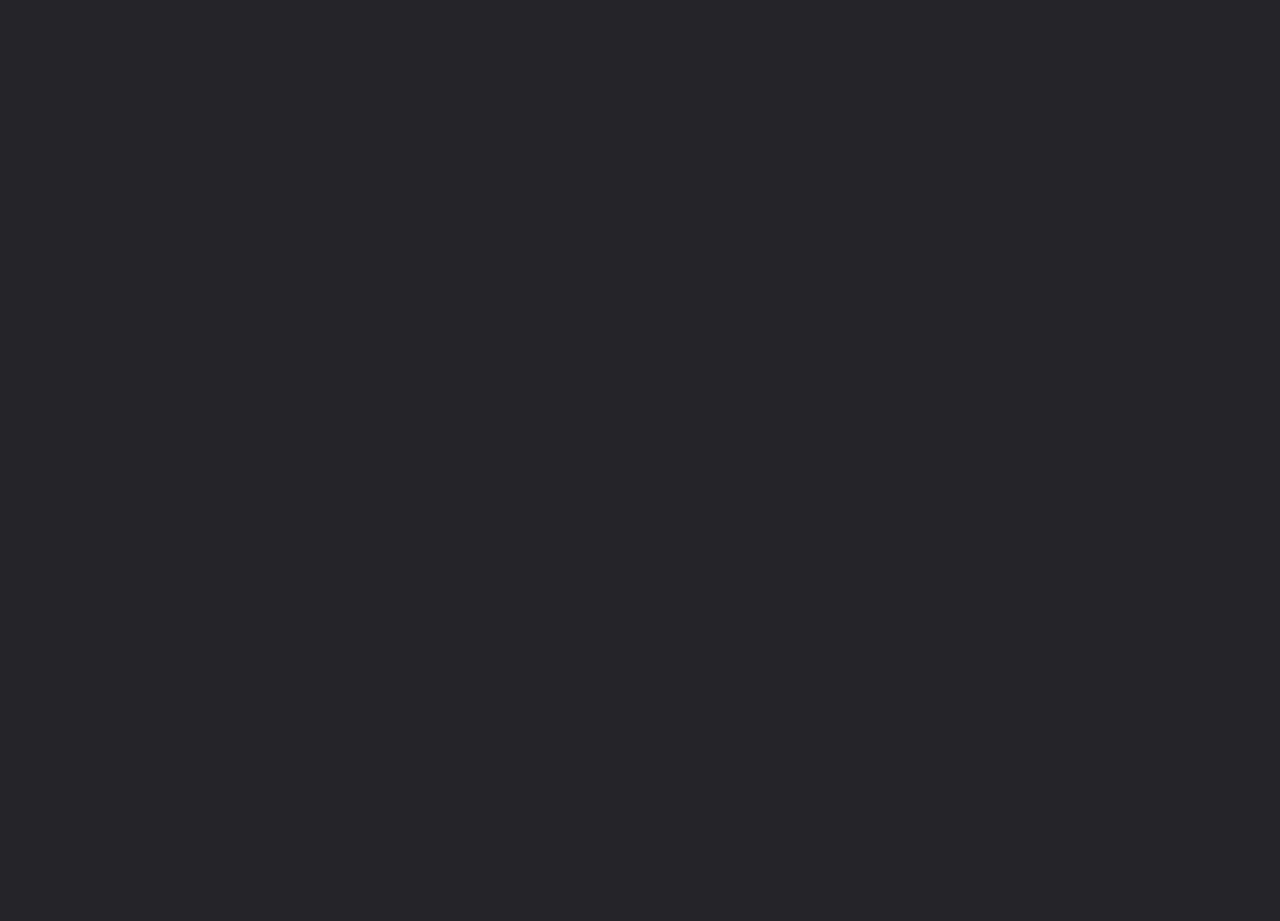
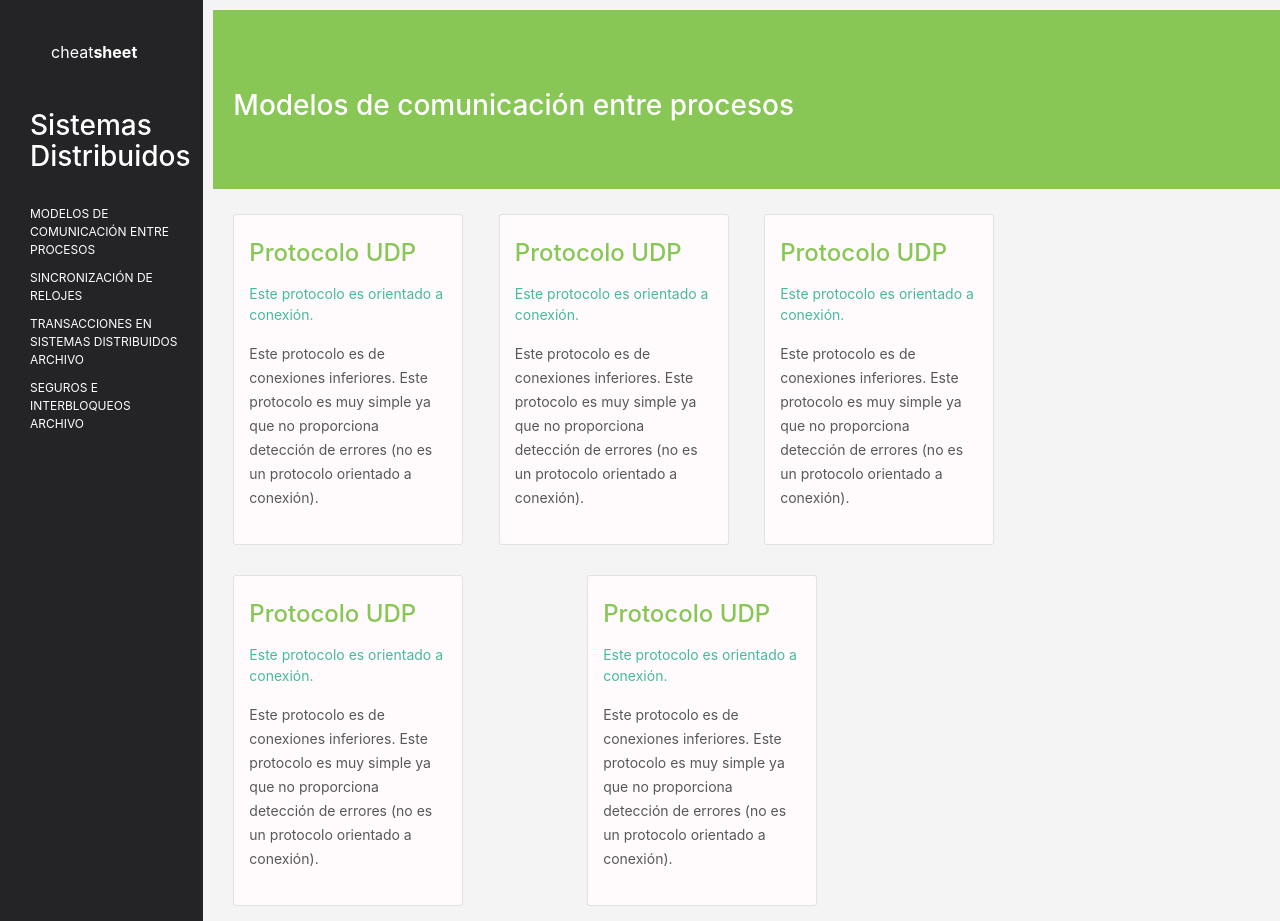
Before and after one commit to codeams/cheat-sheet-client, a Vue app: page /#/topic/1 in a window 1280 px wide. Before the commit the page ends 800 px from the top, so only its background shows below. Built offline with nearby package versions, Linux system fonts and the light colour scheme.

Commit message:
Implement templates as components

```diff
--- a/src/config/router.js
+++ b/src/config/router.js
@@ -1,15 +1,32 @@
 import Vue from 'vue'
 import Router from 'vue-router'
 import Login from '@/spa/Login'
+import Topic from '@/spa/Topic'
+import Form from '@/spa/Form'
 
 Vue.use(Router)
 
 export default new Router({
   routes: [
     {
+      path: '/',
+      name: 'root',
+      beforeEnter: (to, from, next) => next('/topic/1')
+    },
+    {
       path: '/login',
       name: 'Login',
       component: Login
+    },
+    {
+      path: '/topic/:id',
+      name: 'Topic',
+      component: Topic
+    },
+    {
+      path: '/form/:id',
+      name: 'Form',
+      component: Form
     }
   ]
 })
--- /dev/null
+++ b/src/shared-components/Sidebar.vue
@@ -0,0 +1,64 @@
+<template lang='html'>
+  <div class="col-sm-2">
+    <div class="sidebar">
+      <div class="sidebar--brand">
+        <i class="fa fa-sticky-note-o" style="font-size:25px;"
+          aria-hidden="true"></i>
+        <p>cheat<strong>sheet</strong></p>
+      </div>
+
+      <h3 class="sidebar--subject">Sistemas Distribuidos</h3>
+
+      <div class="sidebar--list">
+        <ul class="topic--list">
+          <li>
+            <a href="topic.php">
+              Modelos de comunicación entre procesos
+            </a>
+          </li>
+          <li>Sincronización de relojes</li>
+          <li>Transacciones en Sistemas Distribuidos Archivo</li>
+          <li>Seguros e interbloqueos Archivo</li>
+        </ul>
+      </div>
+    </div>
+  </div>
+</template>
+
+<script>
+  export default {
+    name: 'Sidebar',
+
+    data () {
+      return {}
+    }
+  }
+</script>
+
+<style lang='css'>
+  .sidebar {
+    height: 100%;
+    padding: 10px;
+
+    color: white !important;
+    background: #242326;
+  }
+
+  .sidebar--brand {
+    padding: 30px 10px;
+
+    text-align: center;
+  }
+
+  .sidebar--subject {
+    padding-left: 20px;
+  }
+
+  .sidebar--list {
+    font-size: 12px;
+
+    padding-top: 25px;
+
+    text-transform: uppercase;
+  }
+</style>
--- /dev/null
+++ b/src/spa/Form.vue
@@ -0,0 +1,52 @@
+<template lang='html'>
+  <div class="container-fluid">
+     <div class="row">
+       <sidebar></sidebar>
+
+       <div class="col-md-9">
+         <div class="col-md-12">
+           <div class="topic--header">
+             <div class="topic--options">
+               <i class="fa fa-plus" aria-hidden="true"></i>
+               <i class="fa fa-pencil-square-o" aria-hidden="true"></i>
+               <i class="fa fa-trash-o" aria-hidden="true"></i>
+             </div>
+
+             <h3>Modelos de comunicación entre procesos</h3>
+           </div>
+         </div>
+
+       <div class="col-md-8">
+         <form>
+           <div class="form-group">
+             <label for="exampleInputEmail1">Concept</label>
+             <input type="text" class="form-control" id="concept-name" placeholder="Enter concept">
+             <small id="concept-help" class="form-text text-muted">Please enter a short simple concept name.</small>
+           </div>
+           <div class="form-group">
+             <label for="concept--definition">Definition</label>
+             <textarea class="form-control" id="concept-definition" rows="3"></textarea>
+           </div>
+           <button type="submit" class="btn btn-primary">Submit</button>
+         </form>
+       </div>
+     </div>
+   </div>
+ </div>
+</template>
+
+<script>
+  import Sidebar from '@/shared-components/Sidebar'
+
+  export default {
+    name: 'Form',
+
+    data () {
+      return {}
+    },
+
+    components: {
+      Sidebar
+    }
+  }
+</script>
--- a/src/spa/Login.vue
+++ b/src/spa/Login.vue
@@ -5,8 +5,8 @@
         <div class='col-md-5'>
           <div class='login--card text-center'>
             <h2 class='login--title'>cheat<strong>sheet</strong></h2>
-            <form>
-              <div class='form-group'>
+            <!-- <form> -->
+              <!-- <div class='form-group'>
                 <label for='exampleInputEmail1'>Email address</label>
                 <input type='email' class='form-control' id='exampleInputEmail1'
                   aria-describedby='emailHelp' placeholder='Enter email'>
@@ -19,12 +19,13 @@
                 <label for='exampleInputPassword1'>Password</label>
                 <input type='password' class='form-control'
                   id='exampleInputPassword1' placeholder='Password'>
-              </div>
+              </div> -->
 
-              <a class='btn btn-primary login--button' href='topic.php'>
-                Submit
+              <a @click.stop.prevent='signInWithGoogle()'
+                class='btn btn-primary login--button' href='#topic.php'>
+                Login with Google
               </a>
-            </form>
+            <!-- </form> -->
           </div>
         </div>
       </div>
@@ -33,13 +34,35 @@
 </template>
 
 <script>
-export default {
-  name: 'Login',
+  import Firebase from 'firebase'
+  import initializeFirebase from '@/utils/initialize-firebase'
 
-  data () {
-    return {}
+  export default {
+    name: 'Login',
+
+    data () {
+      return {
+        auth: null,
+        provider: null
+      }
+    },
+
+    created () {
+      let theFirebase = initializeFirebase()
+      this.auth = theFirebase.auth()
+      this.provider = new Firebase.auth.GoogleAuthProvider()
+
+      this.auth.onAuthStateChanged((user) => {
+        if (user) this.$router.replace('/topic/1')
+      })
+    },
+
+    methods: {
+      signInWithGoogle () {
+        this.auth.signInWithPopup(this.provider)
+      }
+    }
   }
-}
 </script>
 
 <style>
@@ -52,7 +75,6 @@ export default {
   }
 
   .login--card {
-    height: 400px;
     margin-top: 35%;
     padding: 25px 40px;
 
--- /dev/null
+++ b/src/spa/Topic.vue
@@ -0,0 +1,208 @@
+<template lang='html'>
+  <div id='topic' class='topic'>
+    <div class="container-fluid">
+        <div class="row">
+          <sidebar></sidebar>
+
+          <div class="col-sm-10 main">
+            <div class="col-md-12">
+              <div class="topic--header">
+                <div class="topic--options">
+                  <i class="fa fa-plus" aria-hidden="true"></i>
+                  <i class="fa fa-pencil-square-o" aria-hidden="true"></i>
+                  <i class="fa fa-trash-o" aria-hidden="true"></i>
+                </div>
+                <h3>Modelos de comunicación entre procesos</h3>
+
+              </div>
+            </div>
+            <div class="container">
+
+            <div class="row justify-content-start">
+              <div class="col-3">
+                <div class="concept-card">
+
+                  <h4 class="concept--title">Protocolo UDP</h4>
+                  <span class="concept--definition">
+                  <p class="concept--highlight">
+                    Este protocolo es orientado a conexión.
+                  </p>
+                  Este protocolo es de conexiones inferiores.
+                  Este protocolo es muy simple ya que no proporciona detección
+                  de errores (no es un protocolo orientado a conexión).
+                  </span>
+                  <div class="concept--options">
+                    <i class="fa fa-pencil-square-o" aria-hidden="true"></i>
+                    <i class="fa fa-trash-o" aria-hidden="true"></i>
+                  </div>
+
+                </div>
+              </div>
+              <div class="col-3">
+                <div class="concept-card">
+
+                  <h4 class="concept--title">Protocolo UDP</h4>
+                  <span class="concept--definition">
+                  <p class="concept--highlight">
+                    Este protocolo es orientado a conexión.
+                  </p>
+                  Este protocolo es de conexiones inferiores.
+                  Este protocolo es muy simple ya que no proporciona detección
+                  de errores (no es un protocolo orientado a conexión).
+                  </span>
+                  <div class="concept--options">
+                    <i class="fa fa-pencil-square-o" aria-hidden="true"></i>
+                    <i class="fa fa-trash-o" aria-hidden="true"></i>
+                  </div>
+
+                </div>
+              </div>
+              <div class="col-3">
+                <div class="concept-card">
+
+                  <h4 class="concept--title">Protocolo UDP</h4>
+                  <span class="concept--definition">
+                  <p class="concept--highlight">
+                    Este protocolo es orientado a conexión.
+                  </p>
+                  Este protocolo es de conexiones inferiores.
+                  Este protocolo es muy simple ya que no proporciona detección
+                  de errores (no es un protocolo orientado a conexión).
+                  </span>
+                  <div class="concept--options">
+                    <i class="fa fa-pencil-square-o" aria-hidden="true"></i>
+                    <i class="fa fa-trash-o" aria-hidden="true"></i>
+                  </div>
+
+                </div>
+              </div>
+              <div class="col-4">
+                <div class="concept-card">
+
+                  <h4 class="concept--title">Protocolo UDP</h4>
+                  <span class="concept--definition">
+                  <p class="concept--highlight">
+                    Este protocolo es orientado a conexión.
+                  </p>
+                  Este protocolo es de conexiones inferiores.
+                  Este protocolo es muy simple ya que no proporciona detección
+                  de errores (no es un protocolo orientado a conexión).
+                  </span>
+                  <div class="concept--options">
+                    <i class="fa fa-pencil-square-o" aria-hidden="true"></i>
+                    <i class="fa fa-trash-o" aria-hidden="true"></i>
+                  </div>
+
+                </div>
+              </div>
+              <div class="col-4">
+                <div class="concept-card">
+
+                  <h4 class="concept--title">Protocolo UDP</h4>
+                  <span class="concept--definition">
+                  <p class="concept--highlight">
+                    Este protocolo es orientado a conexión.
+                  </p>
+                  Este protocolo es de conexiones inferiores.
+                  Este protocolo es muy simple ya que no proporciona detección
+                  de errores (no es un protocolo orientado a conexión).
+                  </span>
+                  <div class="concept--options">
+                    <i class="fa fa-pencil-square-o" aria-hidden="true"></i>
+                    <i class="fa fa-trash-o" aria-hidden="true"></i>
+                  </div>
+                </div>
+              </div>
+            </div>
+          </div>
+        </div>
+      </div>
+    </div>
+  </div>
+</template>
+
+<script>
+  import Sidebar from '@/shared-components/Sidebar'
+
+  export default {
+    name: 'Topic',
+
+    data () {
+      return {}
+    },
+
+    components: {
+      Sidebar
+    }
+  }
+</script>
+
+<style>
+  .topic--list {
+      padding-left: 20px;
+
+      list-style: none;
+  }
+
+  .topic--list li {
+    padding-bottom: 10px;
+  }
+
+  .topic--list a {
+    color: white;
+  }
+
+  .topic--list a:hover {
+    color: #88c655;
+  }
+
+  .topic--header {
+    margin: 10px -20px;
+    padding: 60px 20px;
+
+    color: white;
+    background: #88c655;
+  }
+
+  .topic--options {
+    font-size: 25px;
+  }
+
+  .concept-card {
+    overflow: hidden;
+
+    width: 230px;
+    min-height: 300px;
+    margin: 15px 0;
+    padding: 15px;
+
+    text-align: left;
+
+    border: 1px solid rgba(157, 157, 157, .27);
+    border-radius: 3px;
+    background: #fffbfc;
+  }
+
+  .concept--title {
+    line-height: 45px;
+
+    color: #88c655;
+  }
+
+  .concept--definition {
+    font-size: 14px;
+
+    color: #595858;
+  }
+
+  .concept--highlight {
+    color: #46ba9b;
+  }
+
+  .topic--options,
+  .concept--options {
+    padding-top: 20px;
+
+    text-align: right;
+  }
+</style>
```
